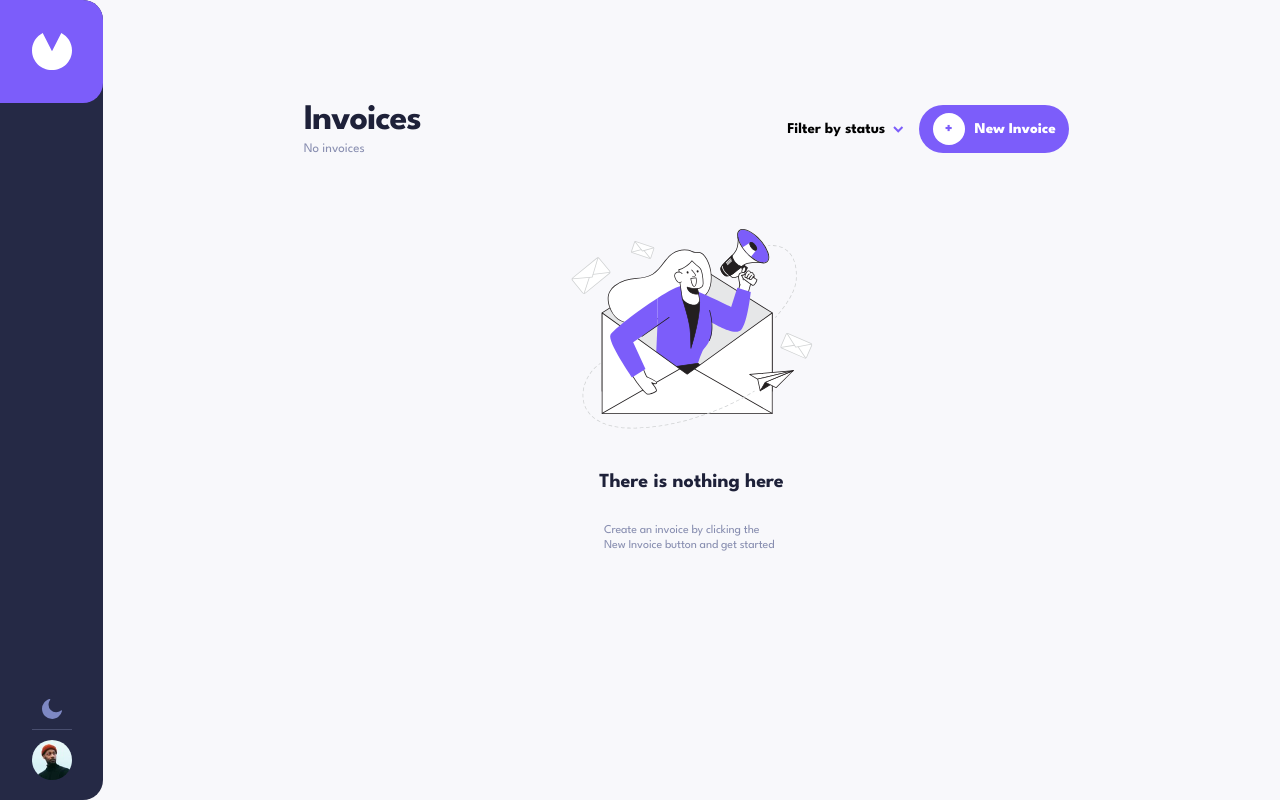
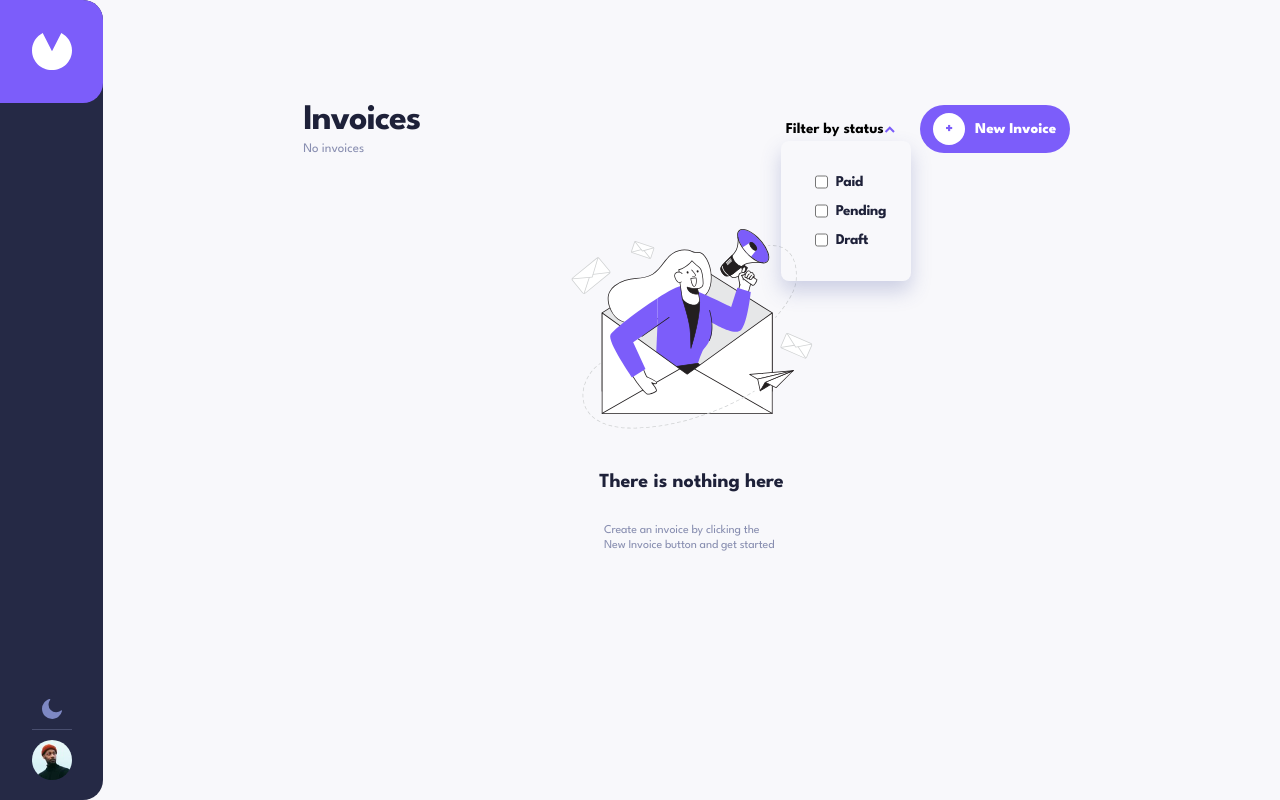
Before and after one commit to vel-sk98/invoice-app, a React app: page / in a window 1280 px wide. Both pictures are taken after a click on the button "Filter by status". Built offline with nearby package versions, Linux system fonts and the light colour scheme; the HTML template or start-up script is replaced by a standard one; a web font is replaced by a local one.

Commit message:
feat: add FilterDropdown component closes #9

```diff
--- /dev/null
+++ b/src/components/FilterDropDown.css
@@ -0,0 +1,43 @@
+.drop-down{
+    position:relative;
+}
+
+.filter-btn{
+    font-size: var(--font-size-lg);
+    font-weight: bold;
+    padding:5px;
+    cursor: pointer;
+    background: none;
+    border: none;
+
+}
+.filter-btn img{
+    padding-left: 10px;
+    transition: transform 0.2s ease;
+}
+.arrow-open{
+    transform: rotate(180deg);
+}
+.content{
+    position: absolute;
+    width: 130px;
+    border-radius: 8px;
+    box-shadow: 0px 10px 20px 0px rgba(72, 84, 159, 0.25);
+    padding: 24px;
+
+}
+.content label {
+    display: flex;
+    padding: 5px;
+    margin: 5px;
+    cursor: pointer;
+    gap: 8px;
+    font-size: 15px;
+    font-weight: 700;
+    letter-spacing: -0.25px;
+}
+
+.content input[type='checkbox']{
+    accent-color: var(--color-purple);
+    cursor: pointer;
+}
--- /dev/null
+++ b/src/components/FilterDropDown.jsx
@@ -0,0 +1,31 @@
+import React from 'react'
+import arrow from '../assets/icon-arrow-down.svg';
+import { useState } from 'react';
+import './FilterDropDown.css'
+const FilterDropDown = () => {
+    const [show, setShow] = useState(false);
+
+
+    const statusFilter = () => {
+        setShow(!show);
+    }
+
+    return (
+        <div className='drop-down'>
+            <button className="filter-btn" onClick={statusFilter}>
+                Filter by status
+                <img src={arrow} alt='down arrow' className={show ? "arrow-open" : ''} />
+            </button>
+            {show &&
+                <div className='content'>
+                    <label> <input type='checkbox' value="paid" /> Paid</label>
+                    <label> <input type='checkbox' value="pending" /> Pending</label>
+                    <label> <input type='checkbox' value="draft" /> Draft</label>
+                </div>
+            }
+
+        </div>
+    )
+}
+
+export default FilterDropDown
--- a/src/routes/index.jsx
+++ b/src/routes/index.jsx
@@ -2,8 +2,8 @@ import { createFileRoute } from "@tanstack/react-router";
 import '../styles/invoices.css'
 import InvoiceCard from "../components/InvoiceCard";
 import data from "../data/invoices";
-import arrow from '../assets/icon-arrow-down.svg';
 import EmptyState from "../components/EmptyState";
+import FilterDropDown from "../components/FilterDropDown";
 
 export const Route = createFileRoute('/')({
     component: InvoiceList,
@@ -19,10 +19,7 @@ function InvoiceList() {
                 </div>
                 <div className="heading-right">
 
-                    <button className="filter-btn">
-                        Filter by status
-                        <img src={arrow} alt='down arrow' />
-                    </button>
+                    <FilterDropDown/>
 
                     <button className="new-btn">
                         <span className="plus">+</span>
```
